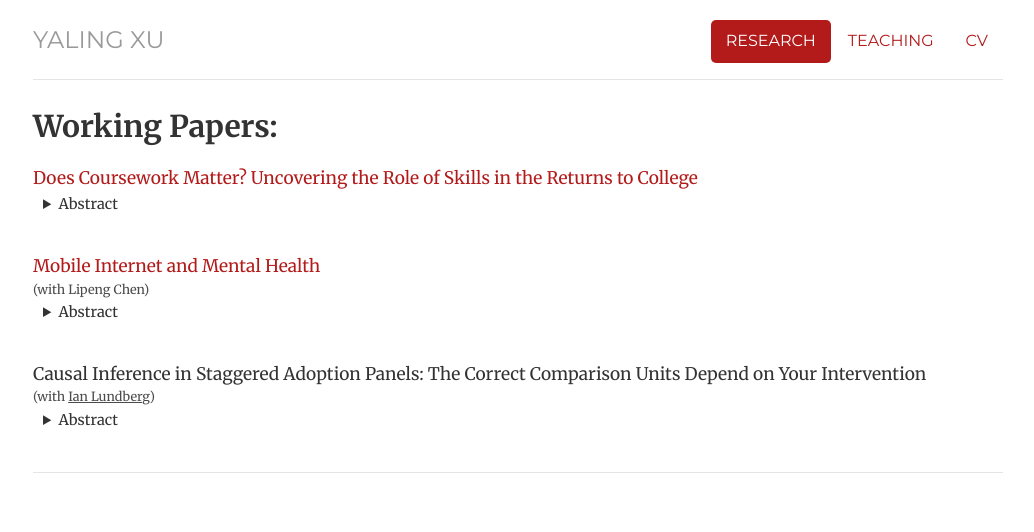
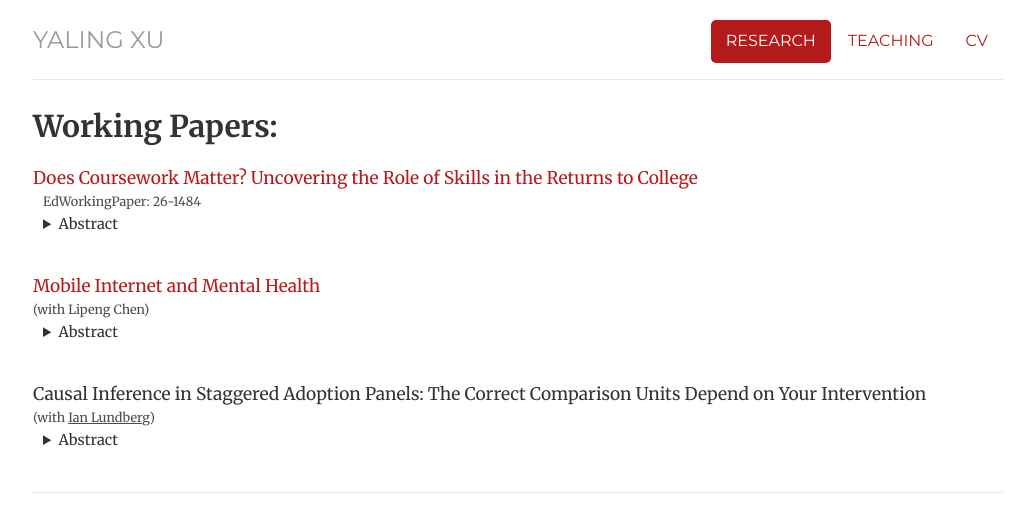
Before and after one commit to yalingx/yalingx.github.io, a Jekyll site: the page built from research/index.html, in a window 1280 px wide. Shown: the top 532 px of the page, without its empty margins (122-1156 px from the left). Built offline with Jekyll 4.4.1, drawn with Linux system fonts in a browser that asks for light colours.

Commit message:
add Ed WP link

```diff
--- a/research/index.html
+++ b/research/index.html
@@ -11,6 +11,9 @@ description: Research Projects
 <div class="project">
 	<p class="paper_title">
 		<a href="/files/coursework_skill_xu.pdf">Does Coursework Matter? Uncovering the Role of Skills in the Returns to College</a>
+	</p>
+	<p class="added_features">
+		<a class="c2" href="https://edworkingpapers.com/ai26-1484">EdWorkingPaper: 26-1484</a>
 	</p>
 	<details class="abstract">
 		<summary>Abstract</summary>
```
